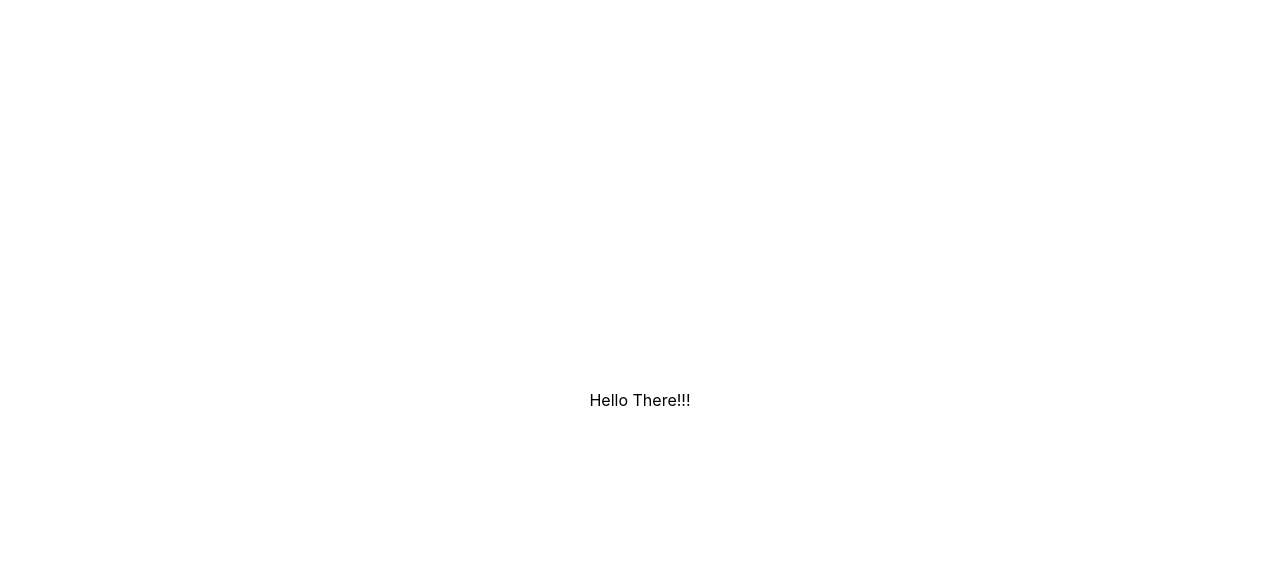
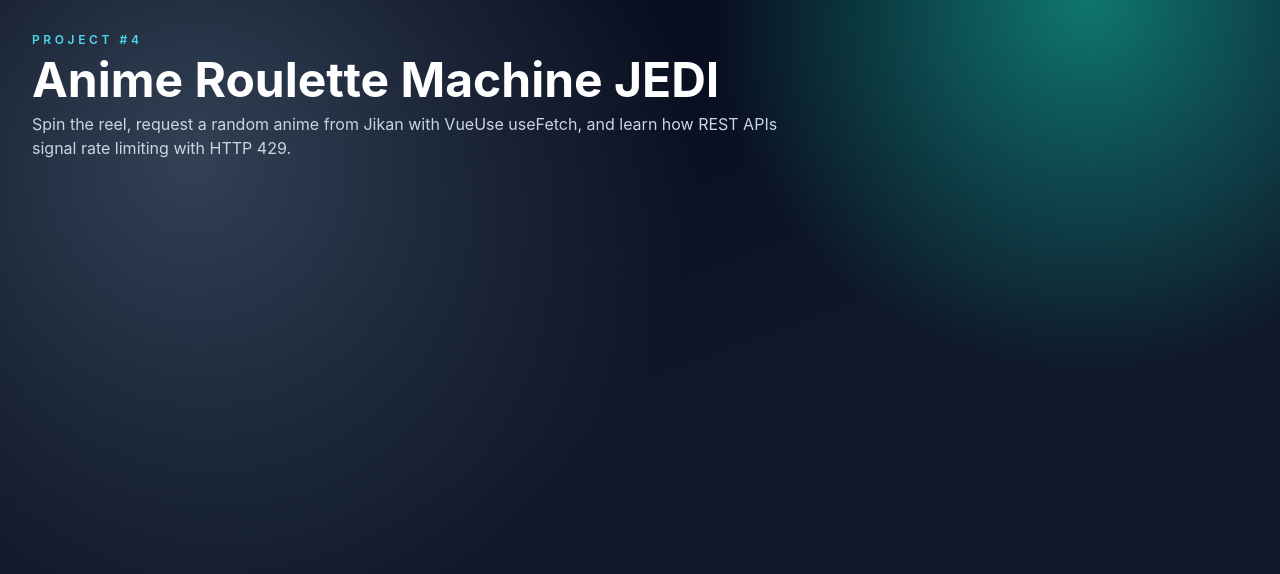
Before and after one commit to JEDl956/anime-roulette-watchlist-JEDl, a Vue app: page / in a window 1280 px wide. Shown: the top 574 px of the page. Built offline with nearby package versions, Linux system fonts and the light colour scheme.

Commit message:
added vue use and worked  JEDl

```diff
--- a/package.json
+++ b/package.json
@@ -13,6 +13,7 @@
     "format:check": "prettier --check src/"
   },
   "dependencies": {
+    "@vueuse/core": "^14.2.1",
     "vue": "^3.5.29",
     "vue-eslint-parser": "^10.4.0",
     "vue-router": "^5.0.3"
--- a/src/App.vue
+++ b/src/App.vue
@@ -1,6 +1,5 @@
 <template>
-  <div class="flex min-h-screen flex-col">
-
+  <div class="min-h-screen flex-col">
     <RouterView />
   </div>
 </template>
--- a/src/views/HomePage.vue
+++ b/src/views/HomePage.vue
@@ -1,7 +1,22 @@
-<script setup>
+<template>
+  <main
+    class="min-h-screen bg-[radial-gradient(circle_at_15%_20%,#334155,transparent_40%),radial-gradient(circle_at_85%_0%,#0f766e,transparent_28%),linear-gradient(160deg,#020617,#0f172a,#111827)] px-4 py-8 text-slate-100 sm:px-6 lg:px-8"
+  >
+    <div class="mx-auto max-w-7xl">
+      <header class="mb-8">
+        <p class="text-xs font-semibold tracking-[0.3em] text-cyan-300/90 uppercase">
+          Project #4
+        </p>
 
-</script>
+        <h1 class="mt-2 text-4xl font-bold text-white sm:text-5xl">
+          Anime Roulette Machine JEDl
+        </h1>
 
-<template>
-  <main class="flex flex-1 items-center justify-center">Hello There!!!</main>
+        <p class="mt-2 max-w-3xl text-sm text-slate-300 sm:text-base">
+          Spin the reel, request a random anime from Jikan with VueUse useFetch,
+          and learn how REST APIs signal rate limiting with HTTP 429.
+        </p>
+      </header>
+    </div>
+  </main>
 </template>
```
Also changed, not shown: 1 other file (tests, documents, lock files or other folders).
